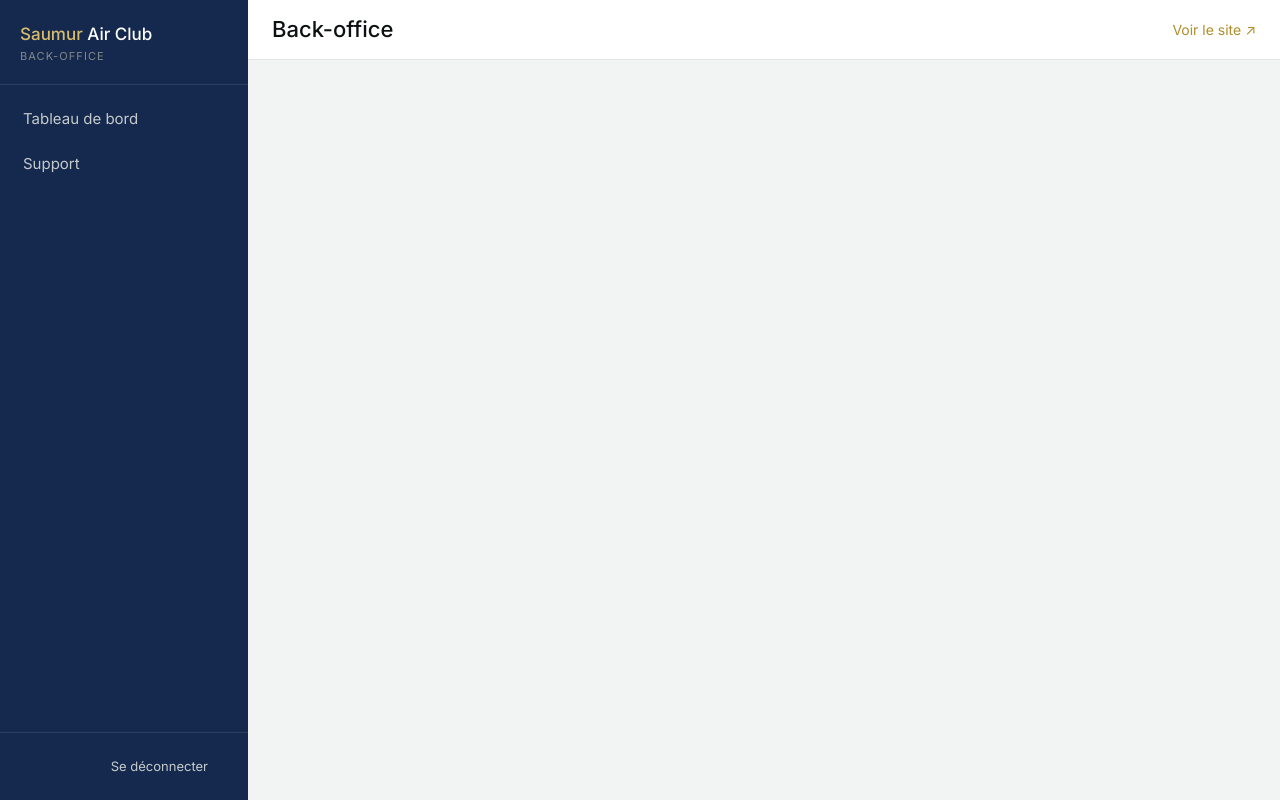
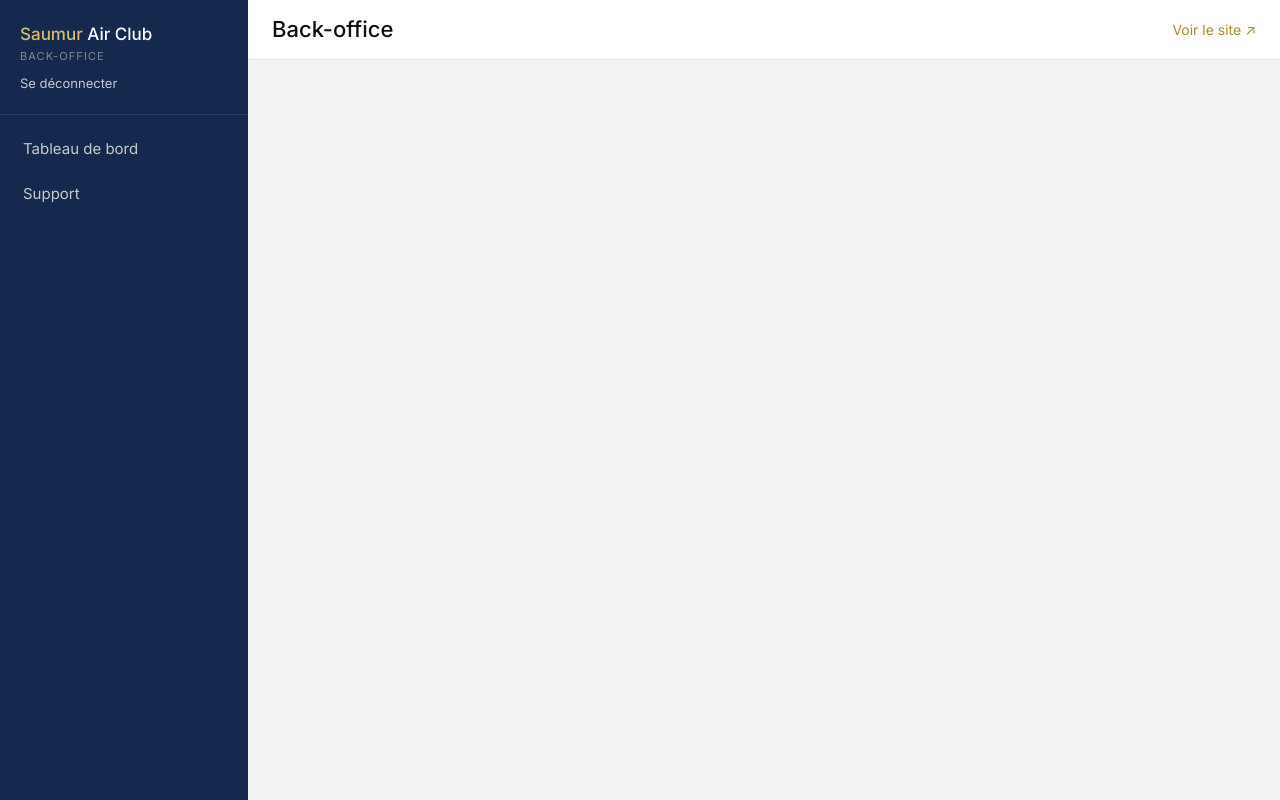
Before and after one commit to ob3m-distribution/aeroclubsaumur, a PHP site: page /admin/inc/entete.php in a window 1280 px wide. Run offline with PHP 8.4, Linux system fonts and the light colour scheme; data that the repository does not hold is empty.

Commit message:
style(bo): « Se déconnecter » sous « Saumur Air Club · Back-office »
Le bloc du bas du menu (nom, rôles, déconnexion) est supprimé ; le lien
« Se déconnecter » est placé en haut à gauche, sous la marque. Le nom
complet de la personne connectée reste en info-bulle sur le lien.
Guide en ligne et PDF ajustés en conséquence.

Co-Authored-By: Claude Opus 5.5 <noreply@anthropic.com>
Claude-Session: https://claude.ai/code/session_01BP87KeRkhuBtApZZkC115X

```diff
--- a/site/admin/assets/admin.css
+++ b/site/admin/assets/admin.css
@@ -121,13 +121,9 @@ a:hover { color: var(--rouge-fonce); }
   border-left-color: var(--rouge-clair);
 }
 
-.bo__moi { padding: .8rem 1.25rem; border-top: 1px solid rgba(255,255,255,.1);
-  display: flex; align-items: center; justify-content: space-between; gap: .75rem; }
-.bo__moi-nom { margin: 0; color: var(--blanc); font-weight: 500; font-size: .875rem;
-  overflow: hidden; text-overflow: ellipsis; white-space: nowrap; }
-.bo__moi-role { margin: 0 0 .5rem; font-size: .8125rem; color: var(--gris-500); }
-.bo__deconnexion { color: var(--gris-300); font-size: .8125rem; text-decoration: none; }
-.bo__deconnexion:hover { color: var(--blanc); text-decoration: underline; }
+.bo__menu .bo__deconnexion { display: inline-block; margin-top: .6rem; padding: 0; border: 0;
+  color: var(--gris-300); font-size: .8125rem; text-decoration: none; }
+.bo__menu .bo__deconnexion:hover { background: none; color: var(--blanc); text-decoration: underline; }
 
 .bo__corps { flex: 1; min-width: 0; display: flex; flex-direction: column; }
 
--- a/site/admin/guide.php
+++ b/site/admin/guide.php
@@ -187,7 +187,7 @@ require __DIR__ . '/inc/entete.php';
       <h3 class="g-tache"><span class="g-em">🔐</span> Se connecter au back-office</h3>
       <div class="g-bloc"><div class="g-etapes">
         <div class="g-etape"><div><h4>Allez sur la page d’administration</h4><p>Ajoutez <span class="g-ch">/admin</span> à l’adresse du site.</p></div></div>
-        <div class="g-etape"><div><h4>Connectez-vous</h4><p>Votre e-mail + mot de passe. Le menu de gauche n’affiche que ce que <b>vos rôles</b> vous autorisent. En bas du menu : votre prénom et <span class="g-ch">Se déconnecter</span>.</p></div></div>
+        <div class="g-etape"><div><h4>Connectez-vous</h4><p>Votre e-mail + mot de passe. Le menu de gauche n’affiche que ce que <b>vos rôles</b> vous autorisent. Pour quitter : <span class="g-ch">Se déconnecter</span>, en haut du menu, sous « Saumur Air Club · Back-office ».</p></div></div>
       </div></div>
 
       <h3 class="g-tache"><span class="g-em">🎭</span> Les rôles : qui peut faire quoi</h3>
--- a/site/admin/inc/entete.php
+++ b/site/admin/inc/entete.php
@@ -35,7 +35,7 @@ unset($_SESSION['message_succes'], $_SESSION['message_erreur']);
 <meta name="robots" content="noindex, nofollow">
 <link rel="icon" href="/assets/img/favicon.png" type="image/png">
 <link rel="preload" href="/assets/fonts/Inter-latin.woff2" as="font" type="font/woff2" crossorigin>
-<link rel="stylesheet" href="/admin/assets/admin.css?v=19">
+<link rel="stylesheet" href="/admin/assets/admin.css?v=20">
 </head>
 <body>
 
@@ -47,6 +47,7 @@ unset($_SESSION['message_succes'], $_SESSION['message_erreur']);
     <div class="bo__marque">
       <span class="marque"><span class="marque__saumur">Saumur</span> <span class="marque__club">Air Club</span></span>
       <span class="bo__sous-marque">Back-office</span>
+      <a class="bo__deconnexion" href="/admin/deconnexion.php" title="Connecté : <?= e($moi['prenom'] . ' ' . $moi['nom']) ?>">Se déconnecter</a>
     </div>
 
     <nav aria-label="Menu du back-office">
@@ -63,10 +64,6 @@ unset($_SESSION['message_succes'], $_SESSION['message_erreur']);
       </ul>
     </nav>
 
-    <div class="bo__moi">
-      <span class="bo__moi-nom" title="<?= e($moi['prenom'] . ' ' . $moi['nom']) ?>"><?= e($moi['prenom']) ?></span>
-      <a class="bo__deconnexion" href="/admin/deconnexion.php">Se déconnecter</a>
-    </div>
   </aside>
 
   <div class="bo__corps">
```
Also changed, not shown: 1 other file.
